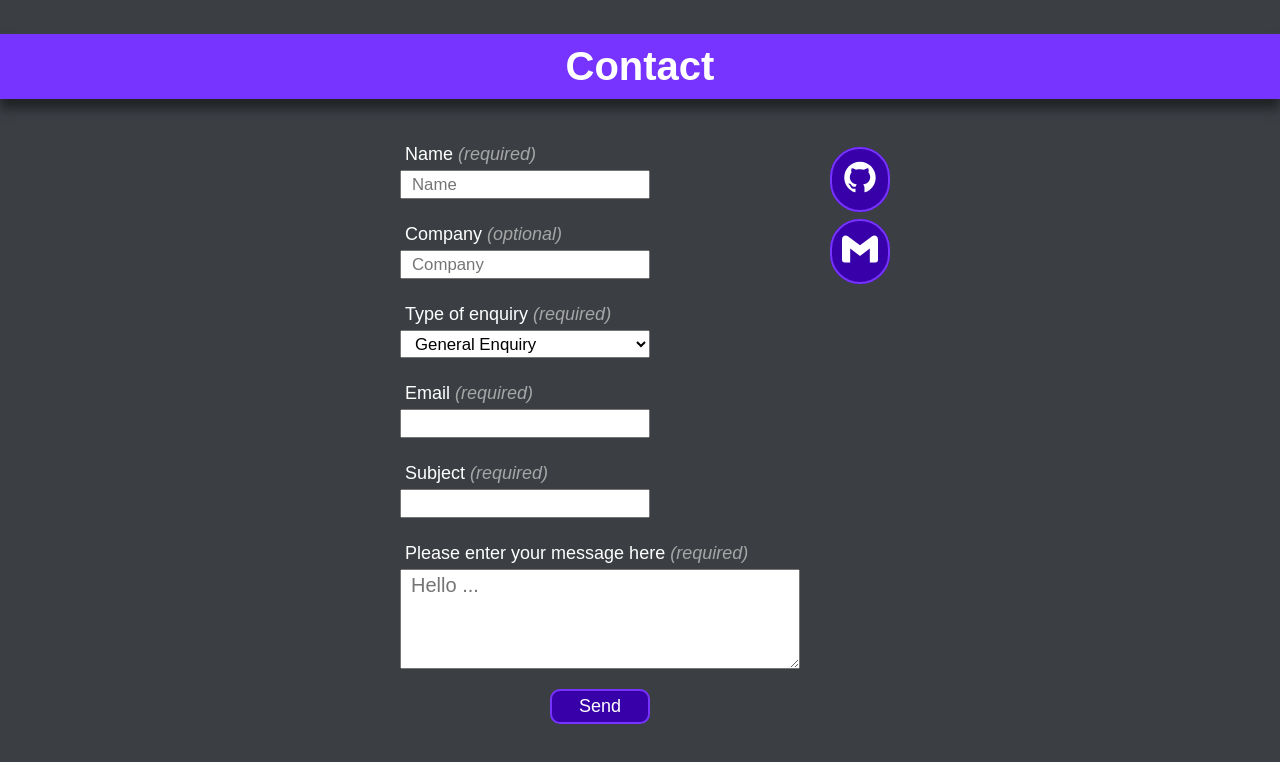
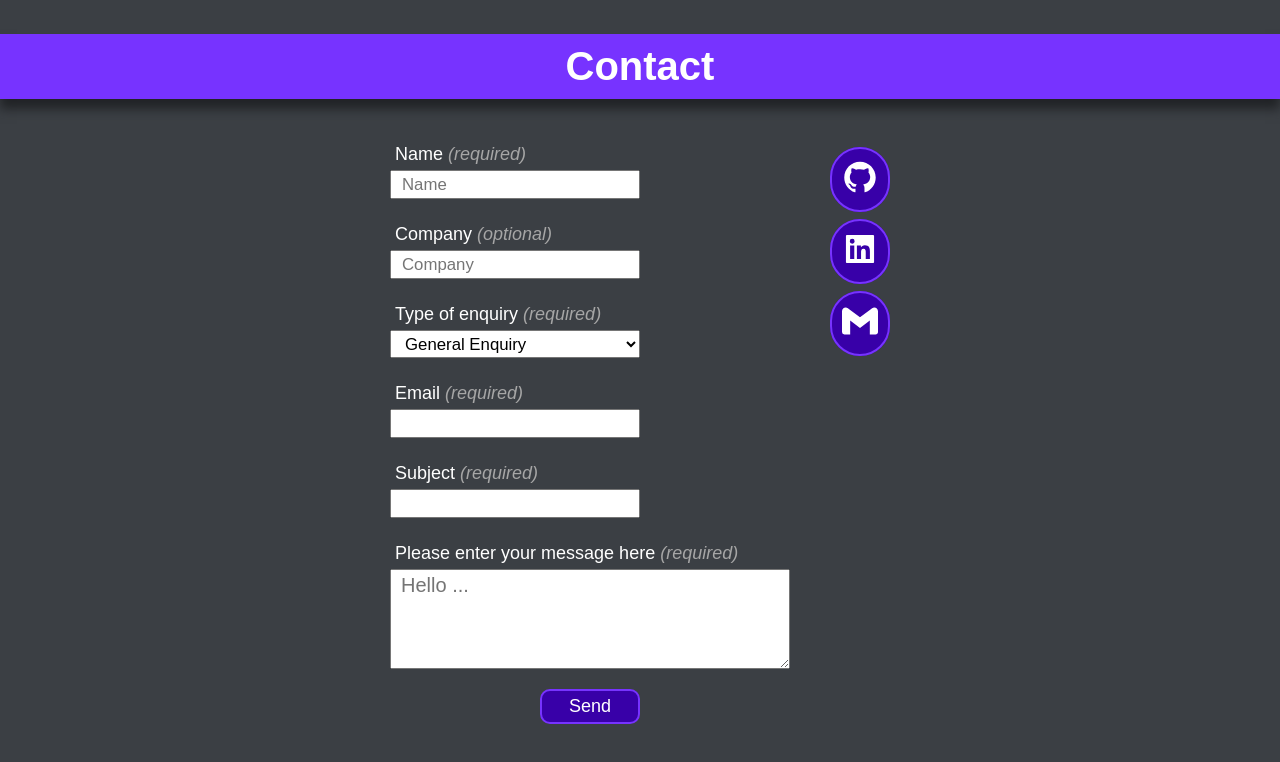
Before and after one commit to haheha24/portfolio, a React (Create React App) app in the folder client/: page / in a window 1280 px wide. Shown: the part 1892-2654 px from the top of the page. Built offline with nearby package versions, Linux system fonts and the light colour scheme.

Commit message:
Refactored social icons with new reusable socials component. Looks the same but functions but easier. Also removed unused CSS

```diff
--- a/client/src/components/main/contact/Contact.tsx
+++ b/client/src/components/main/contact/Contact.tsx
@@ -1,8 +1,7 @@
 import "./contact.css";
-import React, { useReducer, useState } from "react";
-import { AiFillGithub } from "react-icons/ai";
-import { SiGmail } from "react-icons/si";
+import { useReducer, useState, FormEvent } from "react";
 import axios, { AxiosResponse } from "axios";
+import Socials from "../../reusable/Socials";
 import Thankyou from "./Thankyou";
 
 //this interface is for setting state
@@ -49,7 +48,7 @@ const Contact = () => {
     setContactInput({ [name]: value });
   };
 
-  const contactSubmit = async (e: React.FormEvent<HTMLFormElement>) => {
+  const contactSubmit = async (e: FormEvent<HTMLFormElement>) => {
     e.preventDefault();
     //set sent state as false
     setSent(false);
@@ -204,24 +203,17 @@ const Contact = () => {
         <section className="connect-section">
           <ul className="connect-ul">
             <li className="connect-li">
-              <a
-                href="https://github.com/haheha24"
-                className="connect-link"
-                target="_blank"
-                rel="noreferrer"
-              >
-                <AiFillGithub style={{ verticalAlign: "top" }} />
-              </a>
+              <Socials github={true} classIcon="social-icon" vertAlign="top" />
             </li>
             <li className="connect-li">
-              <a
-                href="mailto:adriancristallo1@gmail.com"
-                className="connect-link"
-                target="_blank"
-                rel="noreferrer"
-              >
-                <SiGmail style={{ verticalAlign: "top" }} />
-              </a>
+              <Socials
+                linkedin={true}
+                classIcon="social-icon"
+                vertAlign="top"
+              />
+            </li>
+            <li className="connect-li">
+              <Socials gmail={true} classIcon="social-icon" vertAlign="top" />
             </li>
           </ul>
         </section>
--- a/client/src/components/main/contact/contact.css
+++ b/client/src/components/main/contact/contact.css
@@ -78,23 +78,10 @@
 }
 .connect-li {
   text-decoration: none;
+  font-size: 2em;
   margin: 15px 0;
   width: auto;
   height: auto;
-}
-.connect-link {
-  text-decoration: none;
-  font-size: 2em;
-  color: var(--white);
-  background-color: var(--purple-secondary);
-  padding: 10px;
-  margin: 20px 0;
-  border-radius: 50px;
-  border: 2.5px solid var(--purple-main);
-  transition: all 0.25s ease;
-}
-.connect-link:hover {
-  background-color: var(--purple-main);
 }
 
 /* media query */
```
